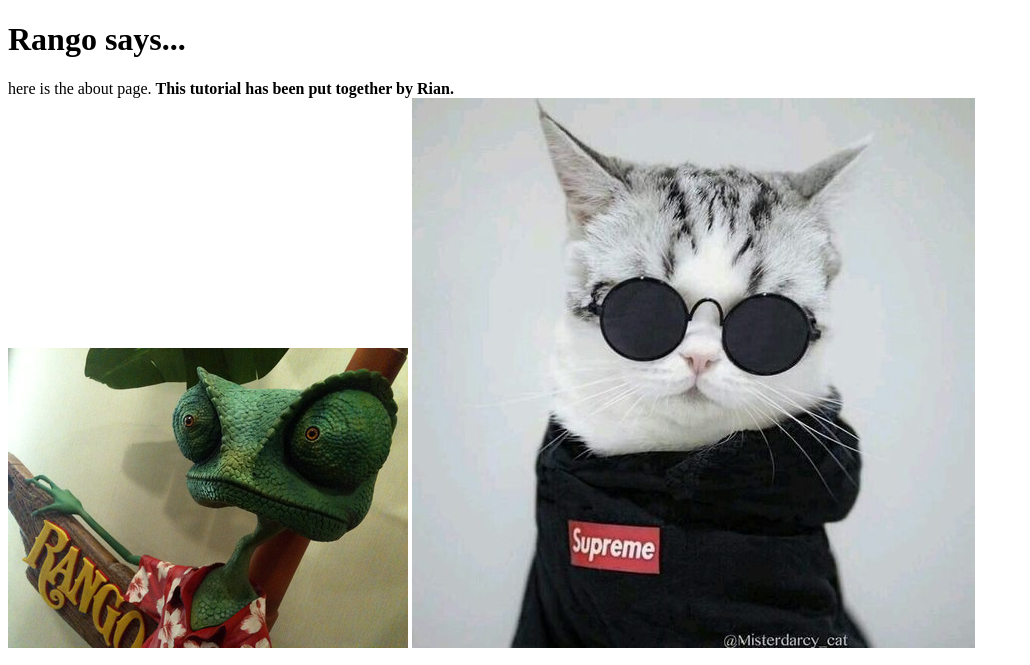
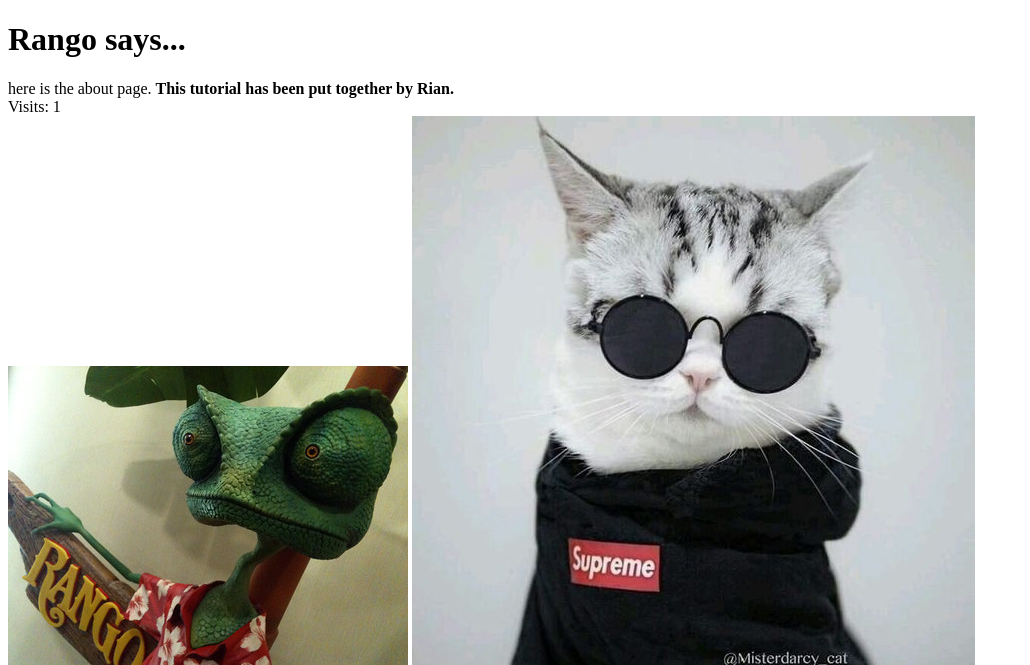
Before and after one commit to rian-m0nt/rango, a Django app: page /rango/about/ in a window 1280 px wide. Shown: the top 665 px of the page, without its empty margins (0-1030 px from the left). Run offline with Django 3.2, Linux system fonts and the light colour scheme; data comes from the database, SQL or seed files in the repository; both versions use the stored data as it was after the commit.

Commit message:
Completed Chapter 10

```diff
--- a/tango_with_django_project/rango/views.py
+++ b/tango_with_django_project/rango/views.py
@@ -7,6 +7,8 @@
 from django.urls import reverse
 from django.contrib.auth import authenticate, login, logout
 from django.contrib.auth.decorators import login_required
+from datetime import datetime
+
 
 def index(request):
     category_list = Category.objects.order_by('-likes')[:5]
@@ -16,10 +18,17 @@
     context_dict['boldmessage']='Crunchy, creamy, cookie, candy, cupcake!'
     context_dict['categories'] = category_list
     context_dict['pages'] = page_list
-    return render(request, 'rango/index.html',context=context_dict)
+
+    response = render(request, 'rango/index.html',context=context_dict)
+
+    visitor_cookie_handler(request)
+
+    return response
 
 def about(request):
     context_dict = {'boldmessage': 'This tutorial has been put together by Rian.'}
+    visitor_cookie_handler(request)
+    context_dict['visits'] = get_server_side_cookie(request, 'visits', '1')
     return render(request,'rango/about.html',context_dict)
 
 def show_category(request,category_name_slug):
@@ -134,3 +143,26 @@
 def user_logout(request):
     logout(request)
     return redirect(reverse('rango:index'))
+
+
+
+def get_server_side_cookie(request, cookie, default_val=None):
+    val = request.session.get(cookie)
+    if not val:
+        val = default_val
+    return val
+
+
+def visitor_cookie_handler(request):
+    visits = int(get_server_side_cookie(request, 'visits', '1'))
+
+    last_visit_cookie = get_server_side_cookie(request,'last_visit',str(datetime.now()))
+    last_visit_time = datetime.strptime(last_visit_cookie[:-7],
+    '%Y-%m-%d %H:%M:%S')
+
+    if (datetime.now() - last_visit_time).days > 0:
+        visits = visits + 1
+        request.session['last_visit'] = str(datetime.now())
+    else:
+        request.session['last_visit'] = last_visit_cookie
+    request.session['visits']=visits
--- a/tango_with_django_project/templates/rango/about.html
+++ b/tango_with_django_project/templates/rango/about.html
@@ -9,6 +9,9 @@
     <div>
         here is the about page.
         <strong>{{ boldmessage }}</strong>
+        <br>
+
+        Visits: {{ visits }}
     </div>
     <div>
         <img src="{% static 'images/rango.jpg' %}" alt="Picture of Rango" />
--- a/tango_with_django_project/templates/rango/login.html
+++ b/tango_with_django_project/templates/rango/login.html
@@ -14,6 +14,5 @@
         Password: <input type="password" name="password" size="50"/>
         <br/>
         <input type="submit" value="submit" />
-
     </form>
 {% endblock %}
```
Also changed, not shown: tango_with_django_project/db.sqlite3.
